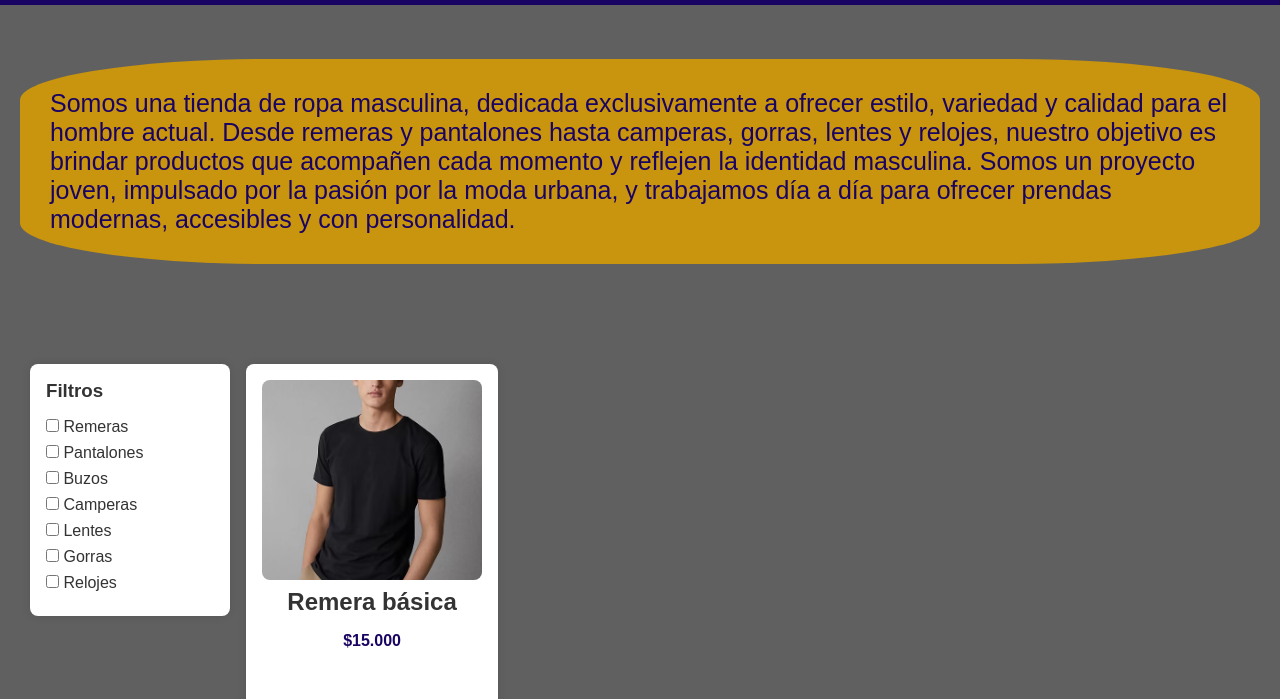
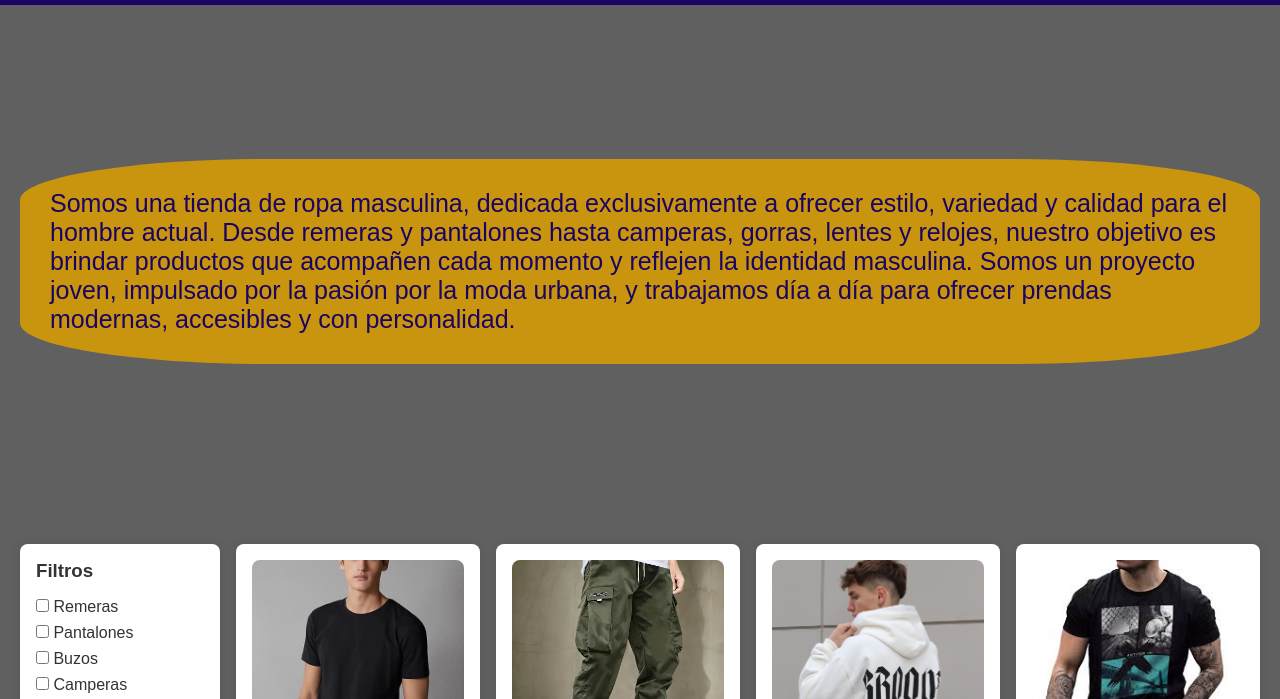
Before and after one commit to FranCavalieri/mi-tienda, a plain HTML site: page index.html in a window 1280 px wide. Shown: the part 91-790 px from the top of the page. Drawn offline with Linux system fonts and the light colour scheme.

Commit message:
Finalizado

```diff
--- a/index.html
+++ b/index.html
@@ -15,7 +15,7 @@
     <nav>
       <ul>
         <li><a href="#Inicio" onclick="seleccionar()" >Inicio</a></li>
-        <li><a href="#Productos" onclick="seleccionar()">Productos</a></li>
+        <li><a href="#productos" onclick="seleccionar()">Productos</a></li>
         <li><a href="#Contacto" onclick="seleccionar()">Contacto</a></li>
       </ul>
     </nav>
@@ -31,6 +31,7 @@
 
   <!-- Contenedor principal -->
 <div class="container">
+
   <!-- Barra lateral -->
   <aside class="sidebar">
     <h3>Filtros</h3>
@@ -43,9 +44,9 @@
     <label><input type="checkbox" value="reloj" class="filter"> Relojes</label>
   </aside>
 
-    <!-- Productos -->
-    <section id="Productos" class="Productos">
+  <!-- Productos (SIN SECTION ENCIMA) -->
   <main class="productos" id="productos">
+
       <article class="producto" data-category="remera">
         <img src="\images\r1.avif" alt="Remera básica">
         <h2>Remera básica</h2>
@@ -89,7 +90,7 @@
       </article>
 
       <article class="producto" data-category="gorra">
-        <img src="\images\g.webp" alt="Gorra">
+        <img src="\images\g.webp" alt="Gorra estilo NBA">
         <h2>Gorra estilo NBA</h2>
         <p>$18.500</p>
         <button class="add-to-cart">Agregar al carrito</button>
@@ -101,8 +102,9 @@
         <p>$40.700</p>
         <button class="add-to-cart">Agregar al carrito</button>
       </article>
+
   </main>
-    </section>
+
 </div>
 
   <!-- Carrito -->
--- a/styles.css
+++ b/styles.css
@@ -1,6 +1,11 @@
 html{
     scroll-behavior: smooth;
 }
+
+body {
+  padding-top: 100px; /* o la altura real de tu header */
+}
+
 
 * {
   margin: 0;
@@ -78,11 +83,13 @@ header nav a:hover {
 /* Layout */
 .container {
   display: flex;
+  align-items: flex-start;
   gap: 1rem;
-  padding-top: 40px;
-  padding-right: 30px;
-  padding-left: 30px;
+  width: 100%;
+  margin-top: 120px; /* evita que el header fijo lo tape */
+  padding: 20px;
 }
+
 
 /* Sidebar */
 .sidebar {
```
Lines whose indentation alone changed are shown as unchanged.
